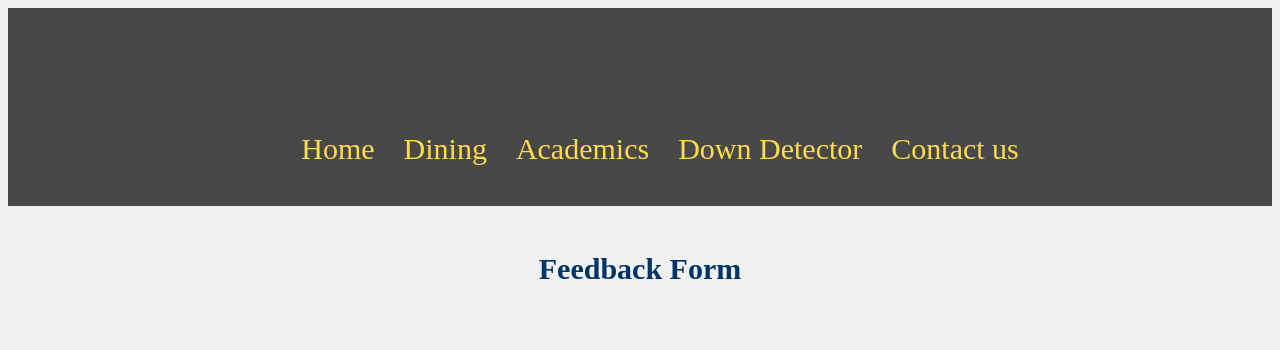
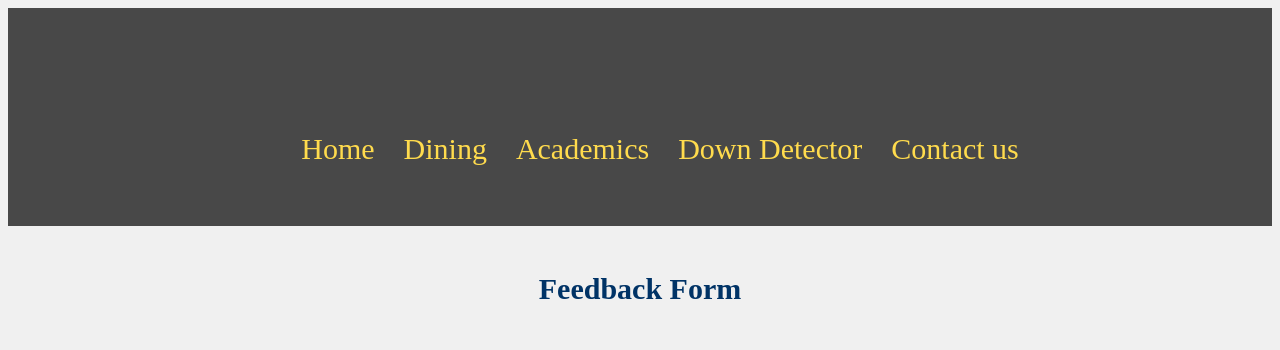
Before and after one commit to rachael2016/UR-Web-Hub, a Flask app: page /feedbackform in a window 1280 px wide. Shown: the top 350 px of the page. Run offline with Flask 2, Linux system fonts and the light colour scheme.

Commit message:
fixing the padding on nav

```diff
--- a/static/styles.css
+++ b/static/styles.css
@@ -175,7 +175,7 @@ ul {
 	font-size: 20px;
 	text-align: center;
 	padding-top: 2em;
-	padding-bottom: 1em;
+	padding-bottom: 2em;
 }
 
 figure {
```
